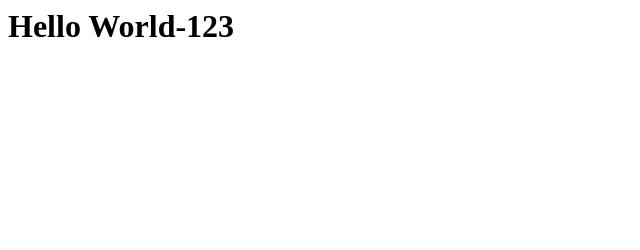
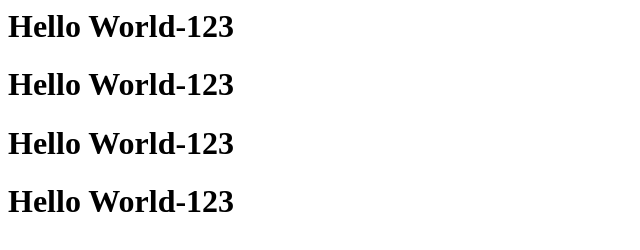
Before and after one commit to mksuhail/intellipaat-training, a plain HTML site: page index.html in a window 1280 px wide. Shown: the whole page, without its empty margins (0-640 px from the left). Drawn offline with Linux system fonts and the light colour scheme.

Commit message:
index.html

```diff
--- a/index.html
+++ b/index.html
@@ -1 +1,5 @@
 <h1> Hello World-123</h1>
+<h1> Hello World-123</h1>
+
+<h1> Hello World-123</h1>
+<h1> Hello World-123</h1>
```
